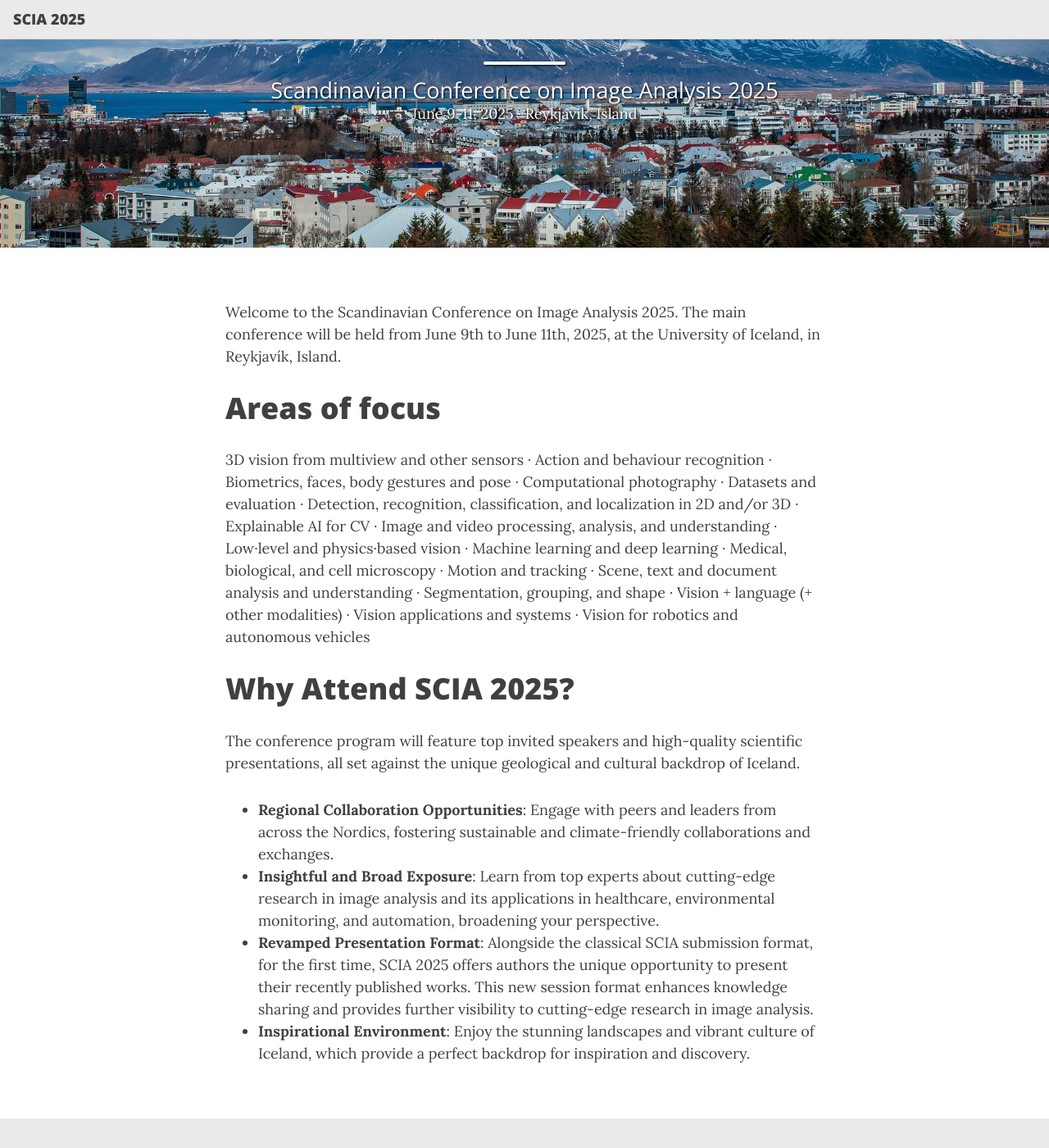
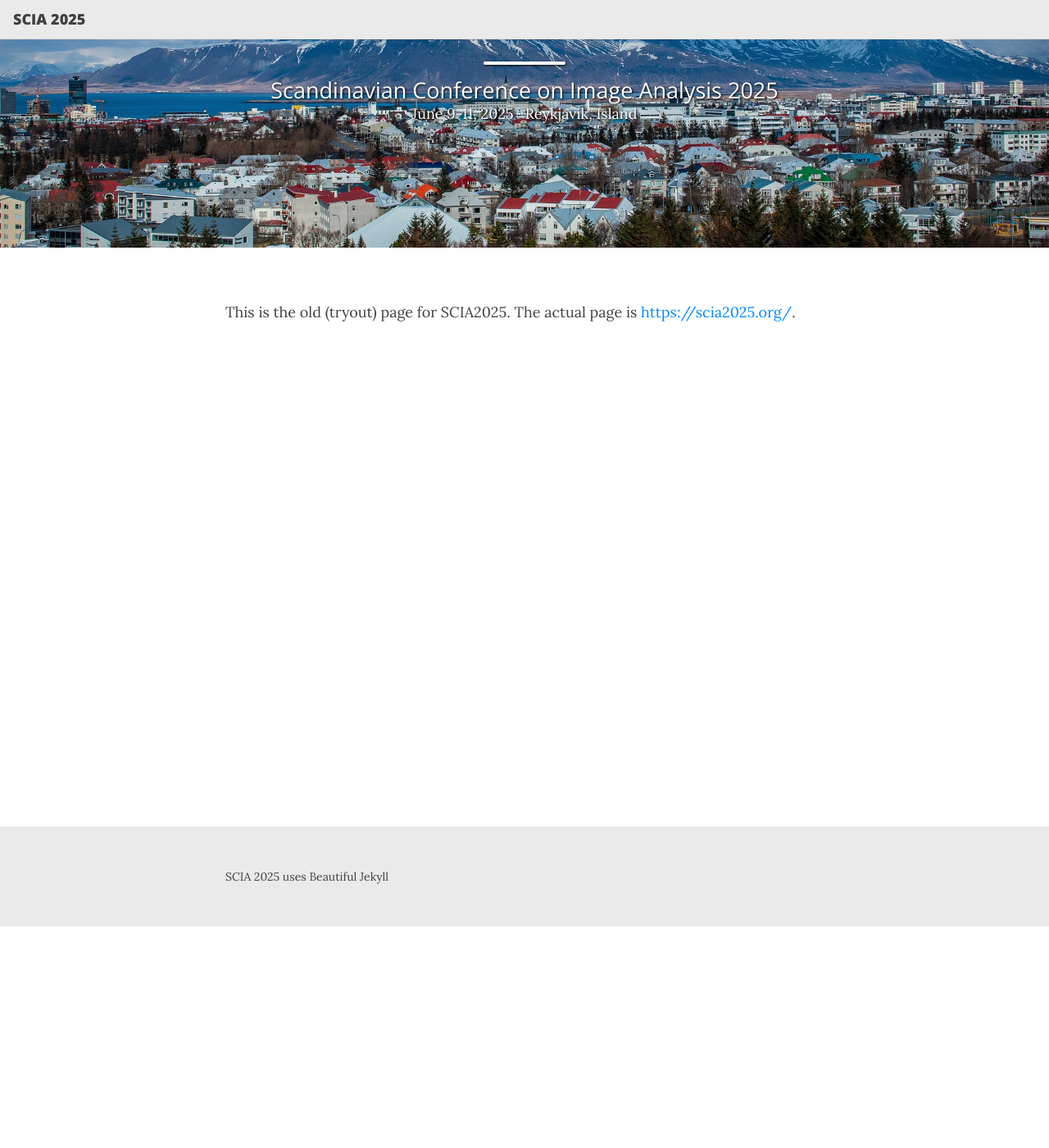
Before and after one commit to vedranaa/SCIA2025, a Jekyll site: the page built from index.md, in a window 1280 px wide and 1400 px high, scrolled down 270 px. Shown: the whole window at 82% size. Built offline with Jekyll 4.4.1, drawn with Linux system fonts in a browser that asks for light colours.

Commit message:
Update index.md

```diff
--- a/index.md
+++ b/index.md
@@ -7,6 +7,9 @@ description: June 2025
 cover-img: /assets/img/iceland-3905006_1920.jpg
 ---
 
+This is the old (tryout) page for SCIA2025. The actual page is [https://scia2025.org/](https://scia2025.org/).
+
+<!--
 
 Welcome to the Scandinavian Conference on Image Analysis 2025. The main conference will be held from June 9th to June 11th, 2025, at the University of Iceland, in Reykjavík, Island.
 
@@ -40,3 +43,5 @@ The conference program will feature top invited speakers and high-quality scient
 - **Insightful and Broad Exposure**: Learn from top experts about cutting-edge research in image analysis and its applications in healthcare, environmental monitoring, and automation, broadening your perspective.
 - **Revamped Presentation Format**: Alongside the classical SCIA submission format, for the first time, SCIA 2025 offers authors the unique opportunity to present their recently published works. This new session format enhances knowledge sharing and provides further visibility to cutting-edge research in image analysis.
 - **Inspirational Environment**: Enjoy the stunning landscapes and vibrant culture of Iceland, which provide a perfect backdrop for inspiration and discovery.
+
+-->
```
